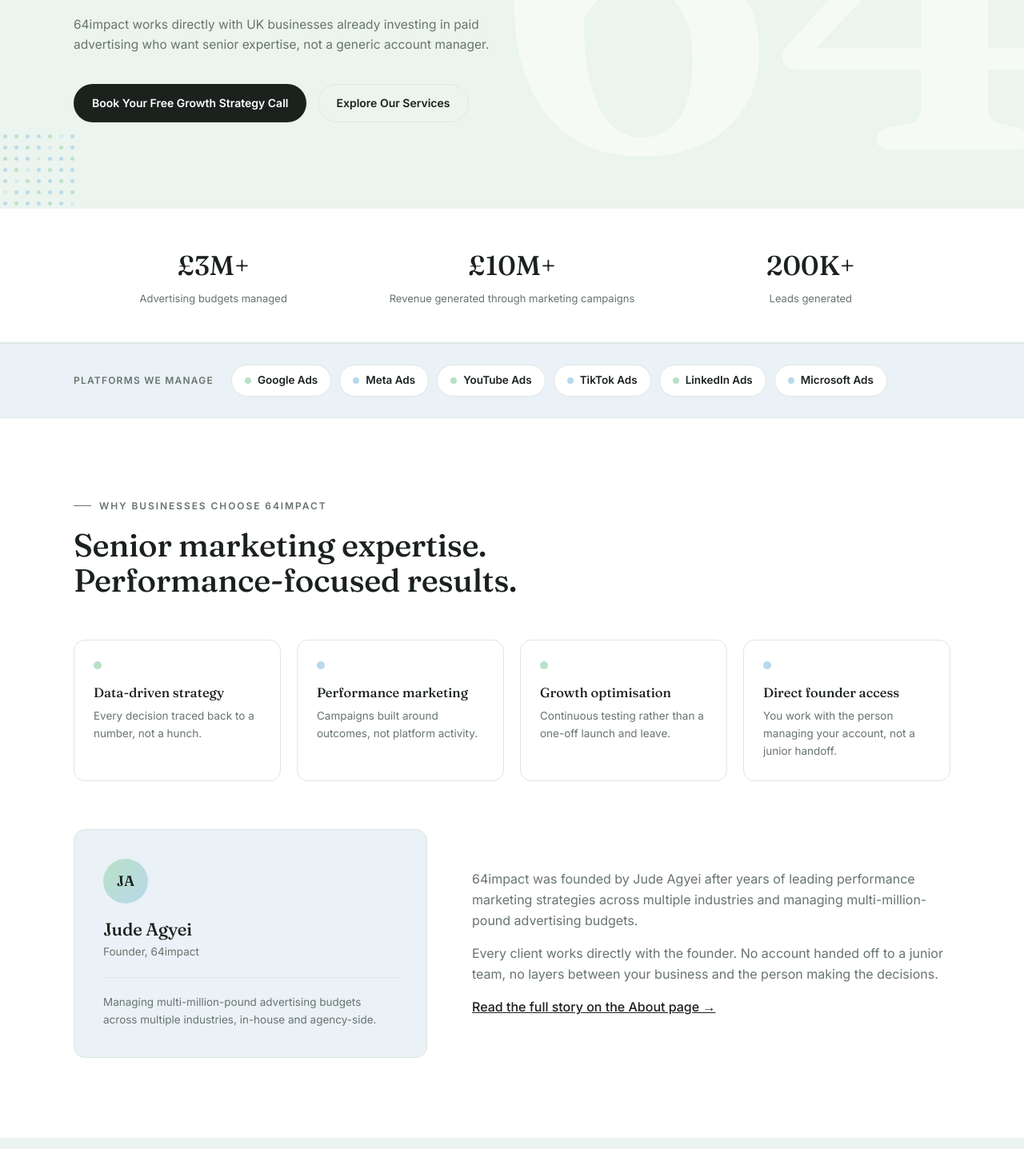
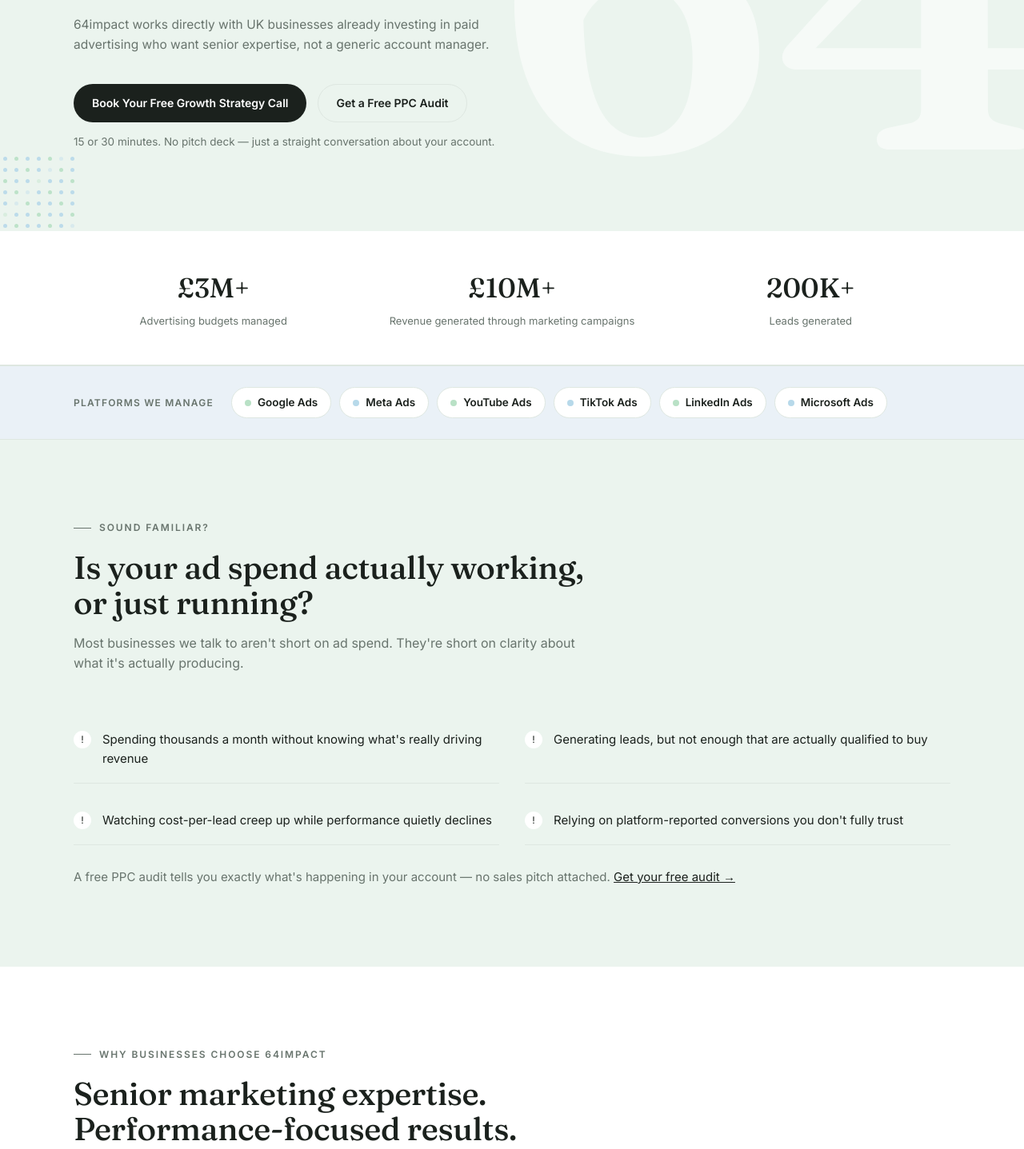
Before and after one commit to jagyei1/64impact-website, a plain HTML site: page index.html in a window 1280 px wide. Shown: the part 1049-2486 px from the top of the page at 80% size. Drawn offline with Linux system fonts and the light colour scheme.

Commit message:
Apply analysis doc recommendations: pain/problem section, keyword-rich meta description, CTA friction-reducers, PPC audit as secondary hero CTA, framework tagline

```diff
--- a/index.html
+++ b/index.html
@@ -5,7 +5,7 @@
 <meta name="viewport" content="width=device-width, initial-scale=1.0">
 <meta name="google-site-verification" content="dEZhGftmuODTihjdmu0lN-4r0heoiBw-1k8siXTPceE" />
 <title>64impact | Founder-Led Performance Marketing for UK Businesses</title>
-<meta name="description" content="64impact is a founder-led performance marketing consultancy helping UK businesses already investing in paid advertising generate more qualified leads and measurable growth.">
+<meta name="description" content="Founder-led Google Ads and Meta Ads management for UK businesses, plus a free PPC audit to find out where your ad budget is being wasted.">
 <link rel="preconnect" href="https://fonts.googleapis.com">
 <link rel="preconnect" href="https://fonts.gstatic.com" crossorigin>
 <link href="https://fonts.googleapis.com/css2?family=Fraunces:opsz,wght@9..144,400;9..144,500;9..144,600&family=Inter:wght@400;500;600&display=swap" rel="stylesheet">
@@ -16,11 +16,11 @@
 <meta property="og:type" content="website">
 <meta property="og:site_name" content="64impact">
 <meta property="og:title" content="64impact | Founder-Led Performance Marketing for UK Businesses">
-<meta property="og:description" content="64impact is a founder-led performance marketing consultancy helping UK businesses already investing in paid advertising generate more qualified leads and measurable growth.">
+<meta property="og:description" content="Founder-led Google Ads and Meta Ads management for UK businesses, plus a free PPC audit to find out where your ad budget is being wasted.">
 <meta property="og:url" content="https://64impact.com/">
 <meta name="twitter:card" content="summary">
 <meta name="twitter:title" content="64impact | Founder-Led Performance Marketing for UK Businesses">
-<meta name="twitter:description" content="64impact is a founder-led performance marketing consultancy helping UK businesses already investing in paid advertising generate more qualified leads and measurable growth.">
+<meta name="twitter:description" content="Founder-led Google Ads and Meta Ads management for UK businesses, plus a free PPC audit to find out where your ad budget is being wasted.">
 <script type="application/ld+json">
 {
   "@context": "https://schema.org",
@@ -88,8 +88,9 @@
         <p class="lead-sub">64impact works directly with UK businesses already investing in paid advertising who want senior expertise, not a generic account manager.</p>
         <div class="hero-ctas">
           <button data-cal-link="jude64impact" data-cal-config='{"layout":"month_view"}' class="btn btn-primary">Book Your Free Growth Strategy Call</button>
-          <a href="services" class="btn btn-ghost">Explore Our Services</a>
+          <a href="ppc-audit" class="btn btn-ghost">Get a Free PPC Audit</a>
         </div>
+        <p style="margin-top:14px; font-size:13.5px; color:var(--muted);">15 or 30 minutes. No pitch deck — just a straight conversation about your account.</p>
       </div>
     </div>
   </div>
@@ -125,6 +126,35 @@
     </div>
   </div>
 </div>
+
+<section class="who problem">
+  <div class="wrap">
+    <div class="section-head">
+      <div class="eyebrow">Sound Familiar?</div>
+      <h2>Is your ad spend actually working, or just running?</h2>
+      <p>Most businesses we talk to aren't short on ad spend. They're short on clarity about what it's actually producing.</p>
+    </div>
+    <div class="who-grid">
+      <div class="who-item">
+        <div class="who-check">!</div>
+        <p>Spending thousands a month without knowing what's really driving revenue</p>
+      </div>
+      <div class="who-item">
+        <div class="who-check">!</div>
+        <p>Generating leads, but not enough that are actually qualified to buy</p>
+      </div>
+      <div class="who-item">
+        <div class="who-check">!</div>
+        <p>Watching cost-per-lead creep up while performance quietly declines</p>
+      </div>
+      <div class="who-item">
+        <div class="who-check">!</div>
+        <p>Relying on platform-reported conversions you don't fully trust</p>
+      </div>
+    </div>
+    <p style="margin-top:28px; font-size:15px; color:var(--muted);">A free PPC audit tells you exactly what's happening in your account — no sales pitch attached. <a href="ppc-audit" style="text-decoration:underline; color:var(--ink);">Get your free audit →</a></p>
+  </div>
+</section>
 
 <section class="why">
   <div class="wrap">
@@ -241,7 +271,7 @@
     <div class="section-head">
       <div class="eyebrow">The 64impact Approach</div>
       <h2>Then. Now. How. Action.</h2>
-      <p>Every engagement follows the same framework: where a business started, where it stands today, how the change happened, and the specific actions behind it.</p>
+      <p><strong>We don't just show you the result — we show you how we got there.</strong> Every engagement follows the same framework: where a business started, where it stands today, how the change happened, and the specific actions behind it.</p>
     </div>
     <div class="transform-grid">
       <div class="transform-step">
@@ -278,6 +308,7 @@
       <button data-cal-link="jude64impact" data-cal-config='{"layout":"month_view"}' class="btn btn-primary">Book Your Free Growth Strategy Call</button>
       <a href="contact" class="btn btn-ghost">Contact Us</a>
     </div>
+    <p style="margin-top:14px; font-size:13.5px; color:var(--muted);">15 or 30 minutes. No pitch deck — just a straight conversation about your account.</p>
   </div>
 </section>
 
```
Also changed, not shown: ppc-audit.html (+2 -0 lines).
